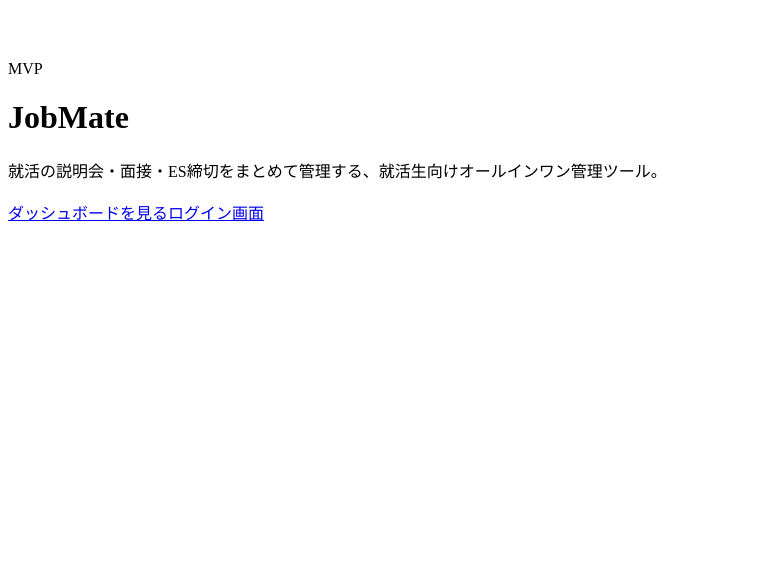
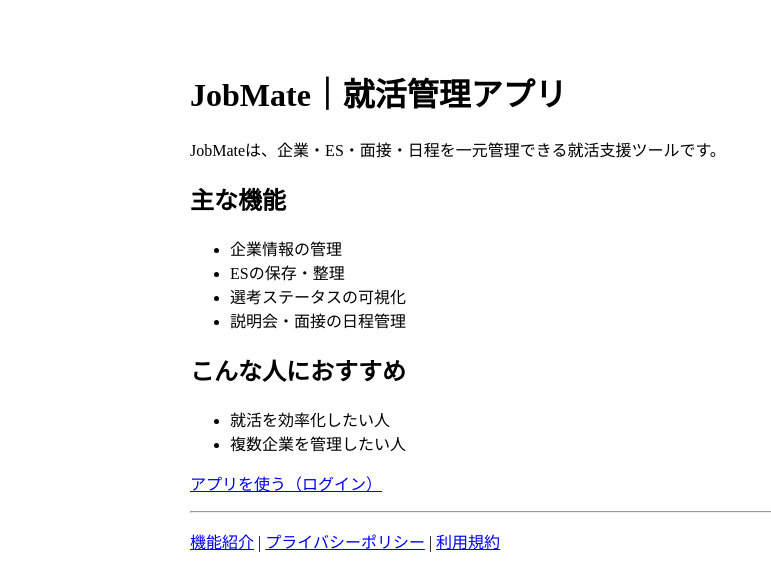
Before and after one commit to haru0001111/jobmate0001111, a Next.js app: page / in a window 1280 px wide. Shown: the top 588 px of the page, without its empty margins (0-771 px from the left). Built offline with nearby package versions, Linux system fonts and the light colour scheme; no server answers.

Commit message:
add public seo pages

```diff
--- a/app/page.tsx
+++ b/app/page.tsx
@@ -1,21 +1,37 @@
-import Link from 'next/link';
-
 export default function HomePage() {
   return (
-    <main className="container">
-      <div className="card" style={{ marginTop: 60 }}>
-        <span className="badge">MVP</span>
-        <h1>JobMate</h1>
-        <p>就活の説明会・面接・ES締切をまとめて管理する、就活生向けオールインワン管理ツール。</p>
-        <div className="row" style={{ marginTop: 18 }}>
-          <Link href="/dashboard" className="btn" style={{ display: 'inline-flex', alignItems: 'center', justifyContent: 'center' }}>
-            ダッシュボードを見る
-          </Link>
-          <Link href="/login" className="btn btn-secondary" style={{ display: 'inline-flex', alignItems: 'center', justifyContent: 'center' }}>
-            ログイン画面
-          </Link>
-        </div>
-      </div>
+    <main style={{ padding: 40, maxWidth: 900, margin: '0 auto' }}>
+      <h1>JobMate｜就活管理アプリ</h1>
+
+      <p>
+        JobMateは、企業・ES・面接・日程を一元管理できる就活支援ツールです。
+      </p>
+
+      <h2>主な機能</h2>
+      <ul>
+        <li>企業情報の管理</li>
+        <li>ESの保存・整理</li>
+        <li>選考ステータスの可視化</li>
+        <li>説明会・面接の日程管理</li>
+      </ul>
+
+      <h2>こんな人におすすめ</h2>
+      <ul>
+        <li>就活を効率化したい人</li>
+        <li>複数企業を管理したい人</li>
+      </ul>
+
+      <p>
+        <a href="/dashboard">アプリを使う（ログイン）</a>
+      </p>
+
+      <hr />
+
+      <p>
+        <a href="/features">機能紹介</a> |{' '}
+        <a href="/privacy">プライバシーポリシー</a> |{' '}
+        <a href="/terms">利用規約</a>
+      </p>
     </main>
   );
 }
```
Also changed, not shown: app/features/page.tsx (added, +19 -0 lines), app/privacy/page.tsx (added, +19 -0 lines), app/terms/page.tsx (added, +19 -0 lines).
